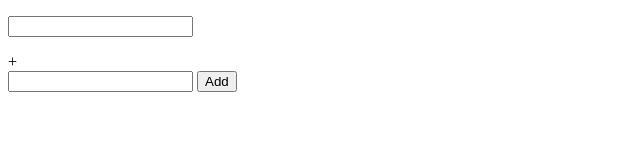
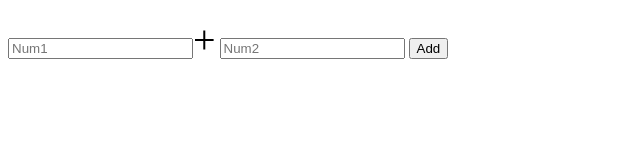
Before and after one commit to bamzy/ts-tutorial, a plain HTML site: page main.html in a window 1280 px wide. Shown: the whole page, without its empty margins (0-640 px from the left). Drawn offline with Linux system fonts and the light colour scheme.

```diff
--- a/main.html
+++ b/main.html
@@ -7,8 +7,8 @@
     </head>
     <body>
         <p>
-        <input type="number" id="firstNumber"/><div>+</div>
-        <input type="number" id="secondNumber"/>
+        <input type="number" id="firstNumber" placeholder="Num1"/><span style="font-size: 40px;">+</span>
+        <input type="number" id="secondNumber" placeholder="Num2"/>
         <button id="button">Add</button>
     </p>
     </body>
```
Also changed, not shown: README.md.
